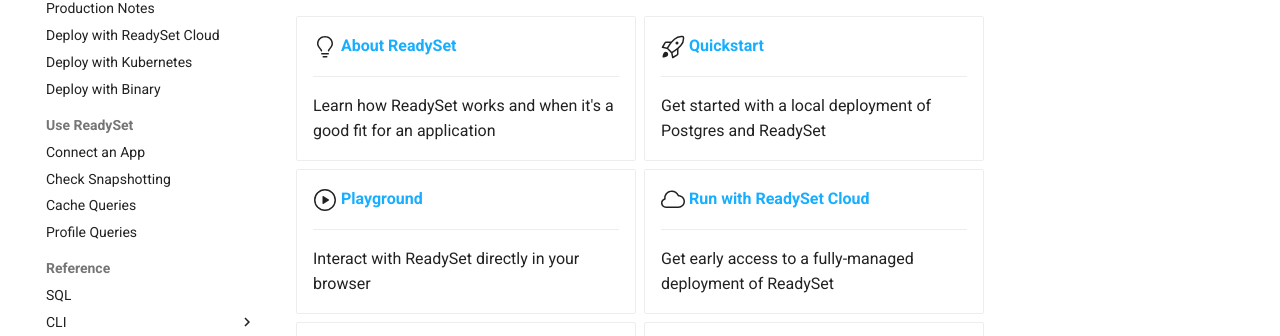
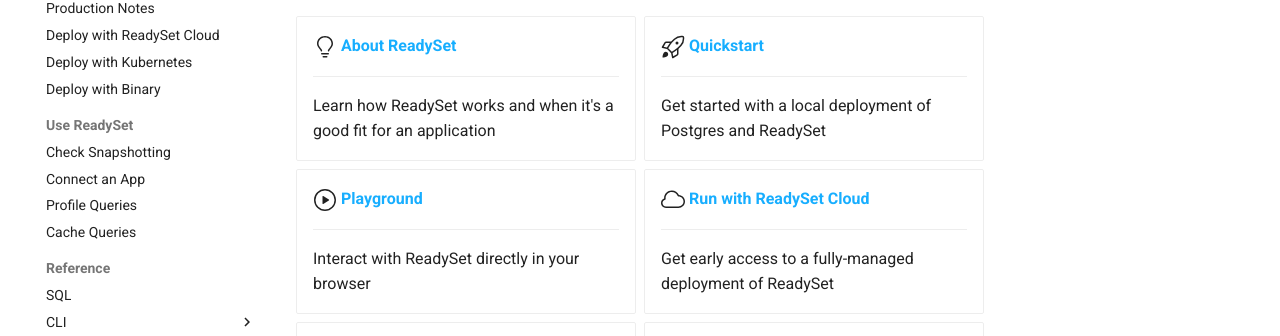
Before and after one commit to readysettech/docs-old, an MkDocs documentation site: the page built from docs/index.md, in a window 1280 px wide. Shown: the part 288-624 px from the top of the page. Built offline with MkDocs 1.6.1 and Material for MkDocs 9.7.7, drawn with Linux system fonts in a browser that asks for light colours; comment, search, counter and statistics services are not loaded; some of the changed lines change nothing that is shown.

Commit message:
Shuffle sidenav

```diff
--- a/mkdocs.yml
+++ b/mkdocs.yml
@@ -58,10 +58,10 @@
     - Deploy with Kubernetes: guides/deploy-readyset-kubernetes.md
     - Deploy with Binary: guides/deploy-readyset-binary.md
   - Use ReadySet:
+    - Check Snapshotting: guides/check-snapshotting.md
     - Connect an App: guides/connect-an-app.md
-    - Check Snapshotting: guides/check-snapshotting.md
+    - Profile Queries: guides/profile-queries.md
     - Cache Queries: guides/cache-queries.md
-    - Profile Queries: guides/profile-queries.md
   # - Manage ReadySet:
   #   - Upgrade ReadySet: guides/upgrade-readyset.md
   #   - Scale ReadySet: guides/scale-readyset.md
```
